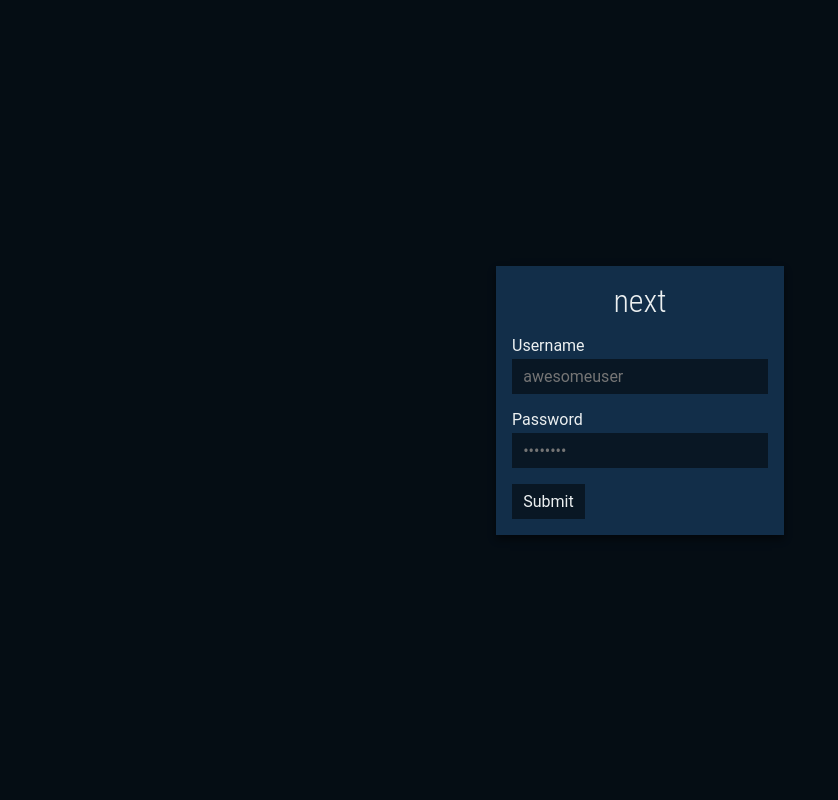
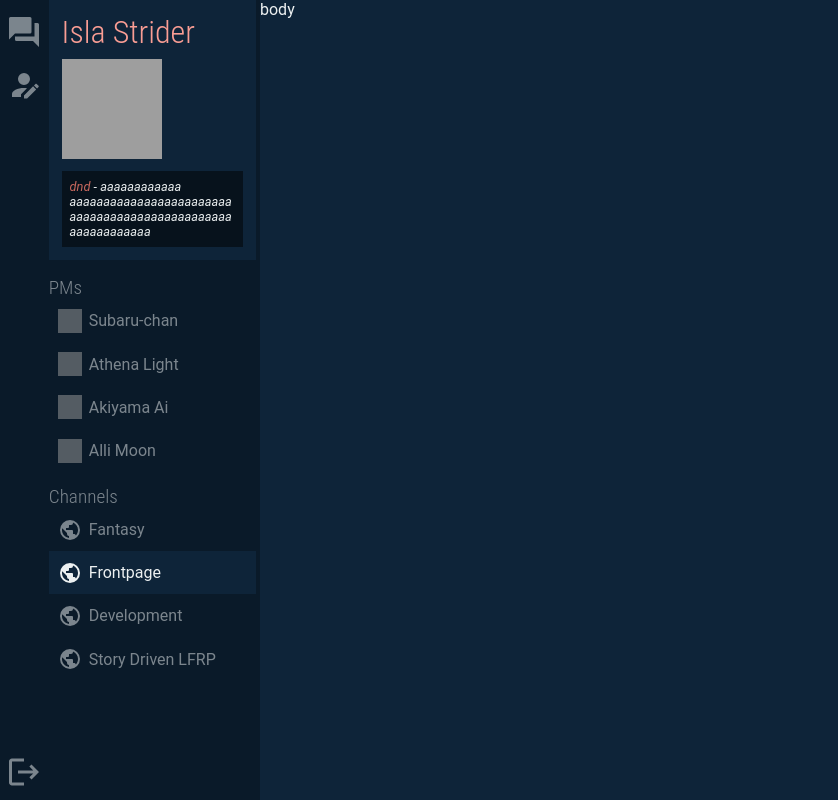
Before and after one commit to thatnuei/next, a React app: page / in a window 1280 px wide. Shown: the whole page, without its empty margins (0-838 px from the left). Built offline with nearby package versions, Linux system fonts and the light colour scheme; grey boxes are pictures that could not be loaded.

Commit message:
partial chat mockup

```diff
--- a/src/chat/Chat.tsx
+++ b/src/chat/Chat.tsx
@@ -1,7 +1,37 @@
+import { observer } from "mobx-react"
 import React from "react"
+import { SessionState } from "../session/SessionState"
+import { flist4 } from "../ui/colors"
+import { styled } from "../ui/styled"
+import { ChatSidebar } from "./ChatSidebar"
 
-export class Chat extends React.Component {
+type Props = {
+  session: SessionState
+}
+
+@observer
+export class Chat extends React.Component<Props> {
   render() {
-    return <div>am chat</div>
+    return (
+      <ViewContainer>
+        <ChatSidebar session={this.props.session} />
+        <Body>body</Body>
+      </ViewContainer>
+    )
   }
 }
+
+const ViewContainer = styled.div`
+  position: absolute;
+  left: 0;
+  right: 0;
+  top: 0;
+  bottom: 0;
+
+  display: flex;
+`
+
+const Body = styled.div`
+  flex-grow: 1;
+  background-color: ${flist4};
+`
--- /dev/null
+++ b/src/chat/ChatActions.tsx
@@ -0,0 +1,48 @@
+import { mdiAccountEdit, mdiForum, mdiLogout, mdiSettings } from "@mdi/js"
+import Icon from "@mdi/react"
+import React from "react"
+import { clouds } from "../ui/colors"
+import { styled } from "../ui/styled"
+
+export class ChatActions extends React.Component {
+  render() {
+    return (
+      <Container>
+        <section>
+          <Action title="Channels" icon={mdiForum} />
+          <Action title="Update Status" icon={mdiAccountEdit} />
+          <Action title="Settings" icon={mdiSettings} />
+        </section>
+        <section>
+          <Action title="Log out" icon={mdiLogout} />
+        </section>
+      </Container>
+    )
+  }
+}
+
+const Container = styled.div`
+  display: flex;
+  flex-direction: column;
+  justify-content: space-between;
+
+  width: 100%;
+  height: 100%;
+`
+
+const Action = (props: { title: string; icon: string }) => (
+  <ActionAnchor title={props.title}>
+    <Icon path={props.icon} size={1.5} color={clouds} />
+  </ActionAnchor>
+)
+
+const ActionAnchor = styled.a.attrs({ href: "#" })`
+  opacity: 0.5;
+
+  &:hover {
+    opacity: 0.75;
+  }
+
+  padding: 0.4rem;
+  display: block;
+`
--- /dev/null
+++ b/src/chat/ChatNavigation.tsx
@@ -0,0 +1,32 @@
+import { mdiEarth } from "@mdi/js"
+import React from "react"
+import { styled } from "../ui/styled"
+import { ChatNavigationTab } from "./ChatNavigationTab"
+
+export interface ChatNavigationProps {}
+
+export class ChatNavigation extends React.Component<ChatNavigationProps> {
+  render() {
+    return (
+      <>
+        <SectionHeader>PMs</SectionHeader>
+        <ChatNavigationTab text="Subaru-chan" avatar="Subaru-chan" />
+        <ChatNavigationTab text="Athena Light" avatar="Athena Light" />
+        <ChatNavigationTab text="Akiyama Ai" avatar="Akiyama Ai" />
+        <ChatNavigationTab text="Alli Moon" avatar="Alli Moon" />
+
+        <SectionHeader>Channels</SectionHeader>
+        <ChatNavigationTab text="Fantasy" icon={mdiEarth} />
+        <ChatNavigationTab text="Frontpage" icon={mdiEarth} active />
+        <ChatNavigationTab text="Development" icon={mdiEarth} />
+        <ChatNavigationTab text="Story Driven LFRP" icon={mdiEarth} />
+      </>
+    )
+  }
+}
+
+const SectionHeader = styled.h2`
+  font-size: 1.2rem;
+  margin-top: 0.8rem;
+  opacity: 0.5;
+`
--- /dev/null
+++ b/src/chat/ChatNavigationTab.tsx
@@ -0,0 +1,55 @@
+import { Icon } from "@mdi/react"
+import React from "react"
+import { Avatar } from "../character/Avatar"
+import { clouds, flist4 } from "../ui/colors"
+import { css, styled } from "../ui/styled"
+
+type ChatNavigationTabProps = {
+  text: string
+  active?: boolean
+  icon?: string
+  avatar?: string
+}
+
+export const ChatNavigationTab = (props: ChatNavigationTabProps) => {
+  return (
+    <Anchor {...props}>
+      <IconContainer>
+        {props.icon && <Icon path={props.icon} size={1} color={clouds} />}
+        {props.avatar && <Avatar name={props.avatar} size={24} />}
+      </IconContainer>
+      <div>{props.text}</div>
+    </Anchor>
+  )
+}
+
+const IconContainer = styled.div`
+  padding-right: 0.4rem;
+
+  /* to remove the random spacing on the icon */
+  svg,
+  img {
+    display: block;
+  }
+`
+
+const activeStyle = css`
+  background-color: ${flist4};
+`
+
+const inactiveStyle = css`
+  opacity: 0.5;
+
+  &:hover {
+    opacity: 0.6;
+  }
+`
+
+const Anchor = styled.a.attrs({ href: "#" })<ChatNavigationTabProps>`
+  padding: 0.6rem 0.6rem;
+
+  display: flex;
+  align-items: center;
+
+  ${(props) => (props.active ? activeStyle : inactiveStyle)};
+`
--- /dev/null
+++ b/src/chat/ChatSidebar.tsx
@@ -0,0 +1,61 @@
+import React from "react"
+import { CharacterInfo } from "../character/CharacterInfo"
+import { CharacterModel } from "../character/CharacterModel"
+import { SessionState } from "../session/SessionState"
+import { flist4 } from "../ui/colors"
+import { styled } from "../ui/styled"
+import { ChatActions } from "./ChatActions"
+import { ChatNavigation } from "./ChatNavigation"
+
+type Props = {
+  session: SessionState
+}
+
+export class ChatSidebar extends React.Component<Props> {
+  render() {
+    const character = new CharacterModel(
+      this.props.session.chat.identity,
+      "Female",
+      "dnd",
+      "aaaaaaaaaaaa aaaaaaaaaaaaaaaaaaaaaaaaaaaaaaaaaaaaaaaaaaaaaaaaaaaaaaaaaaaa",
+    )
+
+    return (
+      <Container>
+        <ChatActionsContainer>
+          <ChatActions />
+        </ChatActionsContainer>
+        <CharacterInfoContainer>
+          <CharacterInfo character={character} />
+        </CharacterInfoContainer>
+        <ChatNavigationContainer>
+          <ChatNavigation />
+        </ChatNavigationContainer>
+      </Container>
+    )
+  }
+}
+
+const Container = styled.div`
+  width: 16rem;
+  margin-right: 4px;
+
+  display: grid;
+  grid-template-columns: auto auto;
+  grid-template-rows: min-content 1fr;
+  grid-row-gap: 4px;
+`
+
+const ChatActionsContainer = styled.div`
+  grid-row: span 2;
+  padding-top: 0.5rem;
+`
+
+const CharacterInfoContainer = styled.div`
+  background-color: ${flist4};
+  padding: 0.8rem;
+`
+
+const ChatNavigationContainer = styled.div`
+  overflow-y: auto;
+`
--- a/src/index.tsx
+++ b/src/index.tsx
@@ -1,7 +1,7 @@
-import { configure } from "mobx"
+import { configure, runInAction } from "mobx"
 import React from "react"
 import ReactDOM from "react-dom"
-import { Session } from "./session/Session"
+import { Chat } from "./chat/Chat"
 import { SessionState } from "./session/SessionState"
 import { applyGlobalStyles } from "./ui/globalStyles"
 
@@ -9,5 +9,20 @@ configure({ enforceActions: "observed" })
 
 const session = new SessionState()
 
-applyGlobalStyles()
-ReactDOM.render(<Session state={session} />, document.querySelector("#root"))
+runInAction(() => {
+  session.chat.identity = "Isla Strider"
+})
+
+function render() {
+  // const root = <Session state={session} />
+  const root = <Chat session={session} />
+
+  applyGlobalStyles()
+  ReactDOM.render(root, document.querySelector("#root"))
+}
+
+render()
+
+if (module.hot) {
+  module.hot.accept(["./chat/Chat", "./ui/globalStyles"], render)
+}
--- a/src/session/Session.tsx
+++ b/src/session/Session.tsx
@@ -34,7 +34,7 @@ export class Session extends React.Component<Props> {
       case "selectCharacter":
         return <SelectCharacterModal session={this.session} />
       case "chat":
-        return <Chat />
+        return <Chat session={this.session} />
     }
   }
 }
--- a/src/ui/globalStyles.ts
+++ b/src/ui/globalStyles.ts
@@ -20,5 +20,11 @@ export function applyGlobalStyles() {
       font-family: 'Roboto Condensed', sans-serif;
       font-weight: 300;
     }
+
+    a {
+      font: inherit;
+      color: inherit;
+      text-decoration: none;
+    }
   `
 }
```
